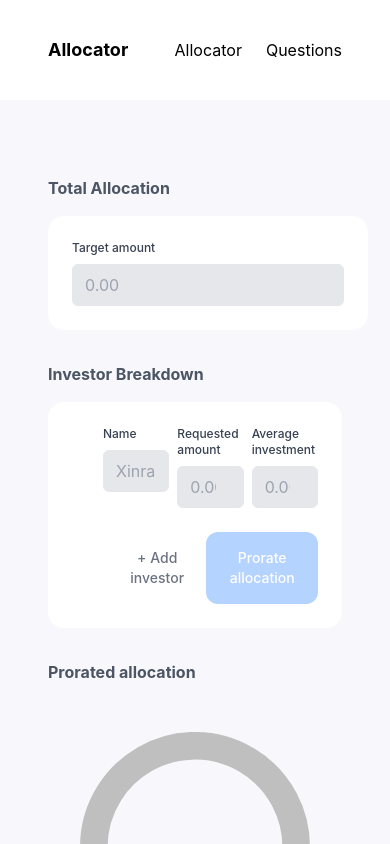
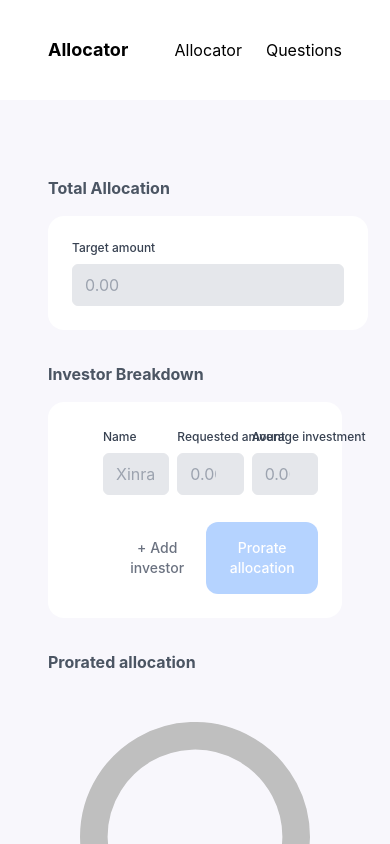
Before and after one commit to simpleshadow/angellist-venture-take-home-project, a Next.js app: page /deals/allocator in a window 390 px wide. Built offline with nearby package versions, Linux system fonts and the light colour scheme.

Commit message:
prevent wrapping on input labels
was causing allocation table to format oddly on smaller breakpoints

```diff
--- a/src/components/input.tsx
+++ b/src/components/input.tsx
@@ -10,7 +10,11 @@
 
 const Input = ({ className, icon, label, type = 'text', onChange, ...props }: InputProps) => (
   <div className={className}>
-    {label && <label className="block text-xs md:text-sm font-medium text-gray-700 mb-2">{label}</label>}
+    {label && (
+      <label className="block text-xs md:text-sm font-medium text-gray-700 mb-2 whitespace-nowrap">
+        {label}
+      </label>
+    )}
     <div className="relative rounded-md">
       {icon && (
         <div className="absolute inset-y-0 left-0 pl-3 flex items-center pointer-events-none">{icon}</div>
```
